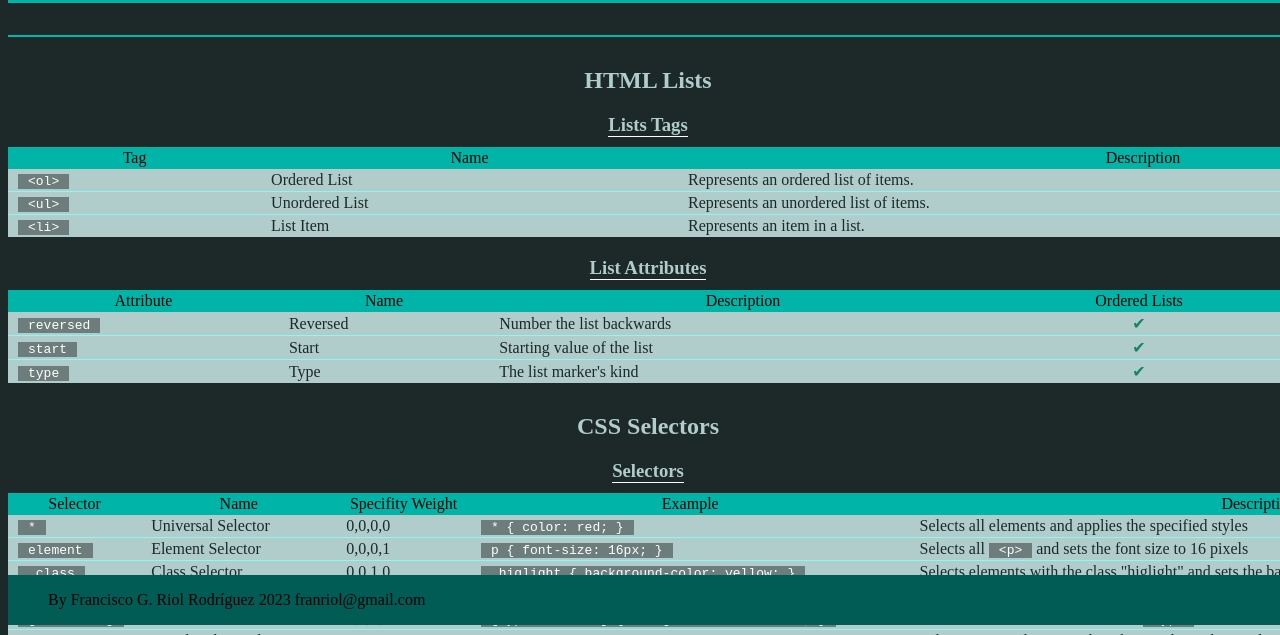
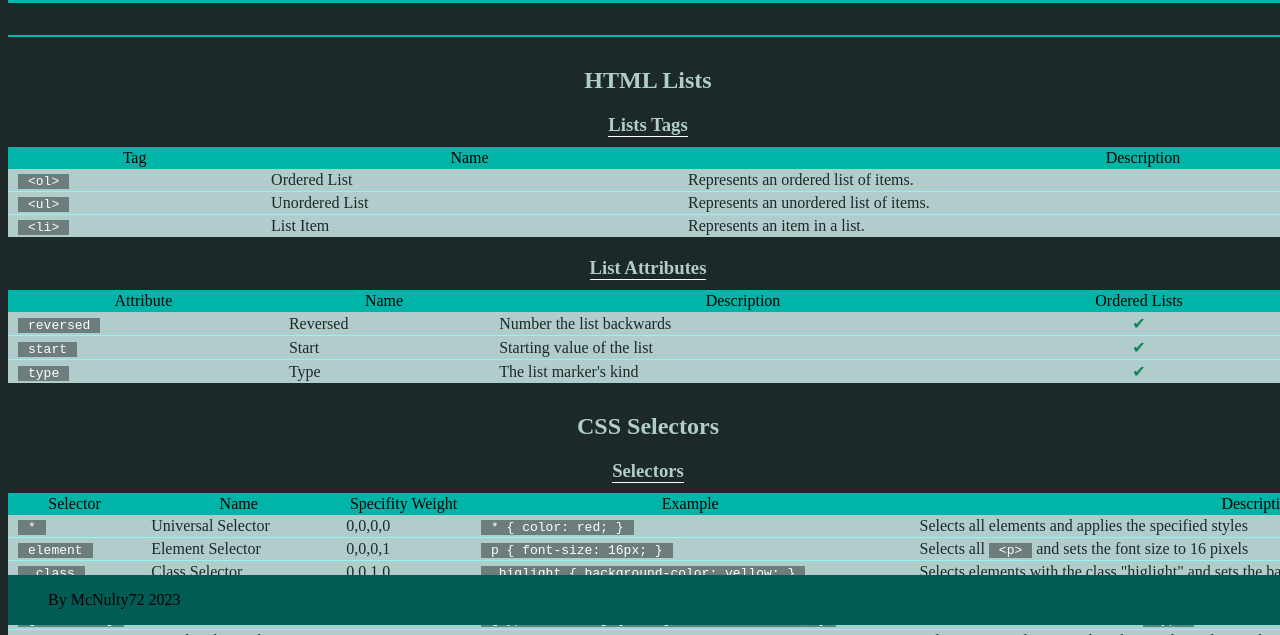
Before and after one commit to McNulty72/Cheatsheet_project, a plain HTML site: page index.html in a window 1280 px wide. Shown: the part 165-800 px from the top of the page. Drawn offline with Linux system fonts and the light colour scheme.

Commit message:
Update index.html

```diff
--- a/index.html
+++ b/index.html
@@ -195,11 +195,8 @@
         </main>
         <footer>
             <ul>
-                <li>By Francisco G. Riol Rodríguez</li>
+                <li>By McNulty72</li>
                 <li>2023</li>
-                <li>franriol@gmail.com</li>
-                <li class="lnk"><a href="#">HTML</a></li>
-                <li class="lnk"><a href="#">CSS</a></li>
             </ul>
         </footer>
     </body>
```
